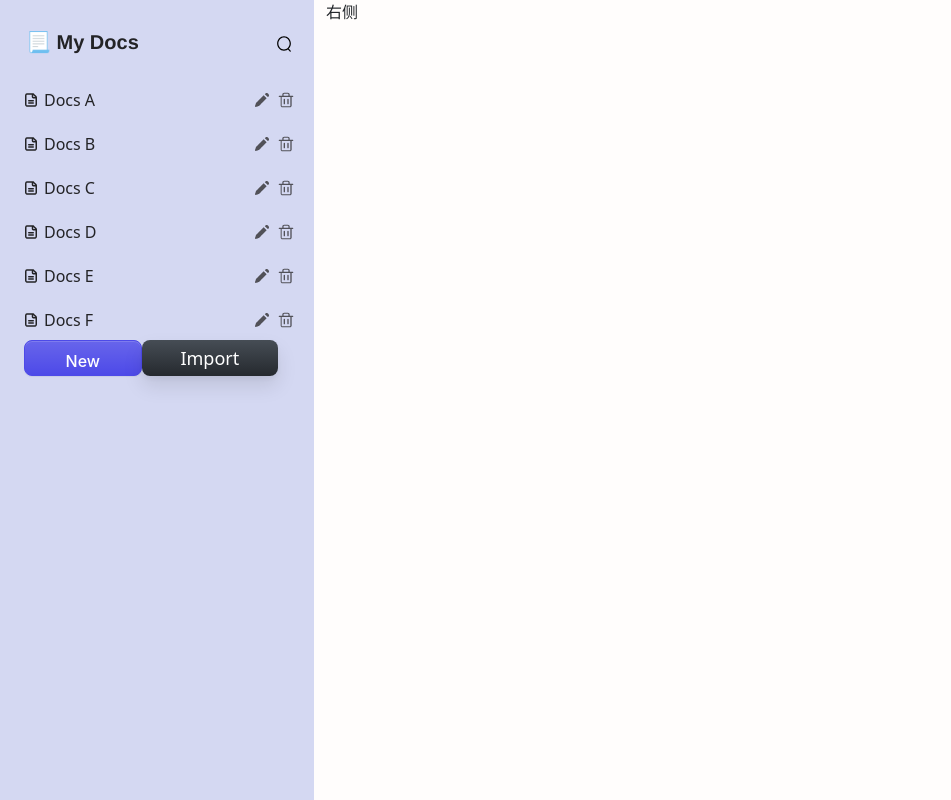
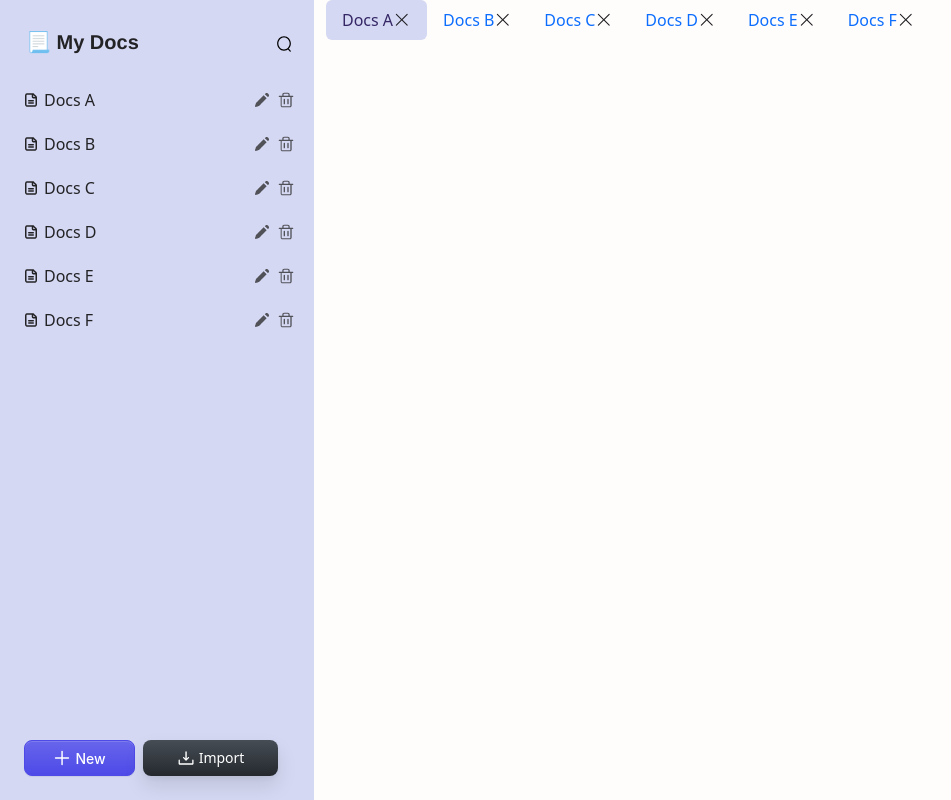
Before and after one commit to Caiyuzhen/React_Electron_Base, a React (Create React App) app: page / in a window 1280 px wide. Shown: the whole page, without its empty margins (0-951 px from the left). Built offline with nearby package versions, Linux system fonts and the light colour scheme.

Commit message:
style:tabList

```diff
--- a/src/App.js
+++ b/src/App.js
@@ -5,6 +5,9 @@ import SearchBar from './components/SearchBar'
 import FileList from './components/FileList'
 import initFilesData from './utils/mock/initFilesData'
 import {ButtonItems} from './components/Button'
+import addIcon from '../src/resource/icon/icon-add.svg'
+import importIcon from '../src/resource/icon/icon-import.svg'
+import {TabList} from '../src/components/TabList'
 
 
 // 左侧容器样式 （styled-components 语法）
@@ -14,6 +17,11 @@ let LeftDiv = styled.div.attrs({
 	background-color: #d4d8f2;
 	min-height: 100vh;
 	position: relative;
+	display: flex;
+	flex-direction: column;
+	justify-content: space-between;
+	padding-bottom: 24px;
+	box-sizing: border-box;
 
 	.btn_list {
 		padding: 0 24px;
@@ -22,10 +30,16 @@ let LeftDiv = styled.div.attrs({
 		align-items: center;
 		bottom: 24px;
 		left: 2px;
-		/* 脱离文档流在底部 */
+		gap: 8px;
 		/* position: fixed; */
+	}
 
-	}
+	/* span {
+		display: flex;
+		flex-direction: row;
+		align-items: center;
+		justify-content: center;
+	} */
 `
 
 
@@ -51,14 +65,17 @@ const customAddStyles = css
 	color: #FFFFFF;
 	cursor: pointer;
 	display: inline-block;
+	gap: 4px;
+	align-items: center;
+	justify-content: center;
 	font-family: Inter,sans-serif;
-	font-size: 1rem;
+	font-size: 14px;
 	font-weight: 500;
 	line-height: 1.5;
 	height: 36px;
 	width: 100%;
+	min-width: 98px;
 	margin: 0;
-	padding: .5rem 1rem;
 	text-align: center;
 	text-transform: none;
 	transition: color .15s ease-in-out,background-color .15s ease-in-out,border-color .15s ease-in-out,box-shadow .15s ease-in-out;
@@ -102,12 +119,13 @@ const customImportStyles = css
 	box-sizing: border-box;
 	color: #fff;
 	cursor: pointer;
-	display: inline-flex;
-	flex-direction: column;
 	font-family: expo-brand-demi,system-ui,-apple-system,BlinkMacSystemFont,"Segoe UI",Roboto,"Helvetica Neue",Arial,"Noto Sans",sans-serif,"Apple Color Emoji","Segoe UI Emoji","Segoe UI Symbol","Noto Color Emoji";
-	font-size: 18px;
+	font-size: 14px;
 	height: 36px;
 	width: 100%;
+	min-width: 98px;
+	display: inline-flex;
+	gap: 4px;
 	justify-content: center;
 	line-height: 1;
 	margin: 0;
@@ -124,18 +142,18 @@ const customImportStyles = css
 	-webkit-user-select: none;
 	touch-action: manipulation;
 
-
 	&:hover {
+		color: #fff;
 		box-shadow: rgba(0, 1, 0, .2) 0 2px 8px;
+		background-image: linear-gradient(#323840, #1a1e22);
 		opacity: .85;
 	}
 
 	&:active {
+		color: #fff;
 		outline: 0;
-	}
-
-	&:focus {
-	box-shadow: rgba(0, 0, 0, .5) 0 0 0 3px;
+		opacity: 1;
+		background-image: linear-gradient(#22282e, #0f1114);
 	}
 `
 
@@ -146,6 +164,7 @@ function App() {
 		<div className="App container-fluid px-0">
 			<div className="row">
 				<LeftDiv>
+					<div className="top_container">
 						<SearchBar
 							title='📃 My Docs'
 							onSearchData={(value) => {console.log(value)}} //🚀 数据来自 SearchFile 下层组件!!
@@ -159,19 +178,28 @@ function App() {
 							saveFile={ (id, value)=>{console.log(id, value)} }
 						>
 						</FileList>
+					</div>
 
 					<div className="btn_list">
 						<ButtonItems
-							css = {customAddStyles} //把 css 样式出传入下一层组件！
-							title = {'New'}
+							css={customAddStyles} //把 css 样式出传入下一层组件！
+							icon={addIcon}
+							title={'New'}
 						/>
 						<ButtonItems
 							css = {customImportStyles} //把 css 样式出传入下一层组件！
+							icon={importIcon}
 							title = {'Import'}
 						/>
 					</div>
 				</LeftDiv>
-				<RightDiv>右侧</RightDiv>
+				<RightDiv>
+					<TabList
+						files={initFilesData}
+						activeItem={'1'} //选中哪个 tab
+						clickItem={(id) => {console.log(id)}}
+					/>
+				</RightDiv>
 			</div>
 		</div>
 	)
--- a/src/components/Button.js
+++ b/src/components/Button.js
@@ -4,17 +4,19 @@ import styled, {css} from 'styled-components'
 
 
 
-export const ButtonItems = ({title, btnClick, css}) => { //👈 customStyles 允许组件使用者自定义样式
+export const ButtonItems = ({css, icon, title, btnClick}) => { //👈 customStyles 允许组件使用者自定义样式
 	// 自定义 p 标签, 模拟按钮操作
 	const BtnP = styled.div.attrs({
 		className: 'btn no-border'
 	})`
 		${css} //⚡️css 样式由上层传入！
+		display: flex;
 	`
 
 
 	return (
 		<BtnP>
+			<img src={icon} alt="" style={{width: 18}}/>
 			<span>{title}</span>
 		</BtnP>
 	)
--- a/src/components/FileList.js
+++ b/src/components/FileList.js
@@ -57,7 +57,7 @@ let GroupUL = styled.ul.attrs({
 			transition: 0.3s ease-in-out;
 			padding-left: 0px;
 		}
-	};
+	}
 
 	/* input 框的聚焦态 */
 	input:focus {
--- /dev/null
+++ b/src/components/TabList.js
@@ -0,0 +1,51 @@
+import React from 'react'
+import styled from 'styled-components'
+import closeIcon from '../../src/resource/icon/icon-close.svg'
+
+
+const TabUl = styled.ul.attrs({
+	className: 'nav nav-pills' //药丸样式
+})`
+	.active {
+		background-color: #d4d8f2 !important;
+		color: #352766!important;
+		font-weight: 500;
+	}
+
+	.nav-link {
+		display: flex;
+		flex-direction: row;
+		align-items: center;
+		justify-content: center;
+	}
+
+	span {
+		display: flex;
+		align-items: center;
+		justify-content: center;
+	}
+`
+
+export const TabList = ({files, activeItem, unSaveItems, clickItem, closeItem}) => {
+	return (
+		<TabUl>
+			{
+				files.map((file) => {
+					return (
+						<li className='nav-items' key={file.id}>
+							<a href="#"
+							   className={`nav-link ${activeItem===file.id && 'active'}`} //🚀一个固定类名 + 一个动态判断的类名
+							   onClick={(e)=>{e.preventDefault(); clickItem(file.id)}}
+							>
+								{file.title}
+								<span>
+									<img src={closeIcon} alt="" style={{width: 18}}/>
+								</span>
+							</a>
+						</li>
+					)
+				})
+			}
+		</TabUl>
+	)
+}
```
Also changed, not shown: src/resource/icon/icon-add.svg (added), src/resource/icon/icon-import.svg (added). Lines whose indentation alone changed are shown as unchanged.
